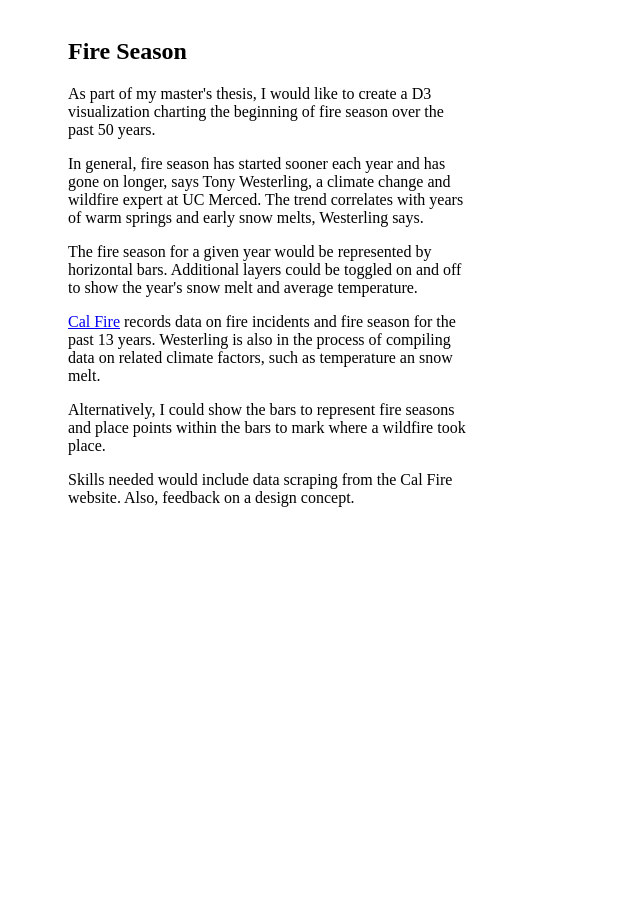
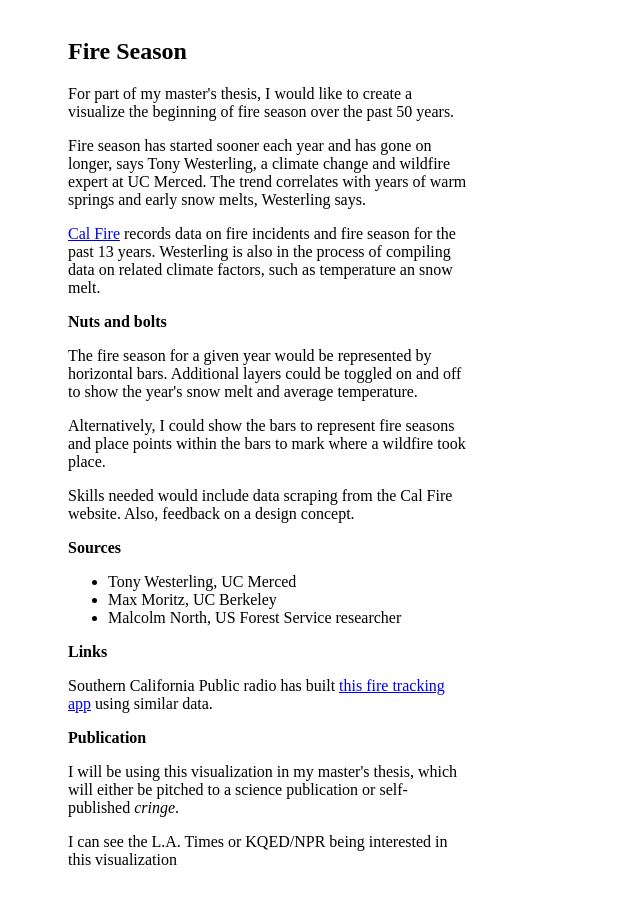
Before and after one commit to seangreene/pitches, a plain HTML site: page index.html in a window 1280 px wide. Shown: the whole page, without its empty margins (0-640 px from the left). Before the commit the page ends 800 px from the top, so only its background shows below. Drawn offline with Linux system fonts and the light colour scheme.

Commit message:
Update index.html

```diff
--- a/index.html
+++ b/index.html
@@ -18,15 +18,28 @@
 	<div id="container">
 	<h2>Fire Season</h2>
 
-	<p>As part of my master's thesis, I would like to create a D3 visualization charting the beginning of fire season over the past 50 years.</p>
-	<p>In general, fire season has started sooner each year and has gone on longer, says Tony Westerling, a climate change and wildfire expert at UC Merced. The trend correlates with years of warm springs and early snow melts, Westerling says.</p>
-	<p>The fire season for a given year would be represented by horizontal bars. Additional layers could be toggled on and off to show the year's snow melt and average temperature.</p>
+	<p>For part of my master's thesis, I would like to create a visualize the beginning of fire season over the past 50 years.</p>
+	<p>Fire season has started sooner each year and has gone on longer, says Tony Westerling, a climate change and wildfire expert at UC Merced. The trend correlates with years of warm springs and early snow melts, Westerling says.</p>
 
 	<p><a href="http://cdfdata.fire.ca.gov/incidents/incidents_statsevents">Cal Fire</a> records data on fire incidents and fire season for the past 13 years. Westerling is also in the process of compiling data on related climate factors, such as temperature an snow melt.</p>
 
+	<p><strong>Nuts and bolts</strong></p>
+	<p>The fire season for a given year would be represented by horizontal bars. Additional layers could be toggled on and off to show the year's snow melt and average temperature.</p>
 	<p>Alternatively, I could show the bars to represent fire seasons and place points within the bars to mark where a wildfire took place.</p>
+	<p>Skills needed would include data scraping from the Cal Fire website. Also, feedback on a design concept.</p>
 
-	<p>Skills needed would include data scraping from the Cal Fire website. Also, feedback on a design concept.</p>
+	<p><strong>Sources</strong></p>
+		<uL>
+			<li>Tony Westerling, UC Merced</li>
+			<li>Max Moritz, UC Berkeley</li>
+			<li>Malcolm North, US Forest Service researcher</li>
+		</ul>
+	<p><strong>Links</strong></p>
+	<p>Southern California Public radio has built <a href="http://projects.scpr.org/firetracker/">this fire tracking app</a> using similar data.</p>
+
+	<p><strong>Publication</strong></p>
+	<p>I will be using this visualization in my master's thesis, which will either be pitched to a science publication or self-published <em>cringe</em>.
+	<p>I can see the L.A. Times or KQED/NPR being interested in this visualization</p>
 
 	</div>
 </body>
```
